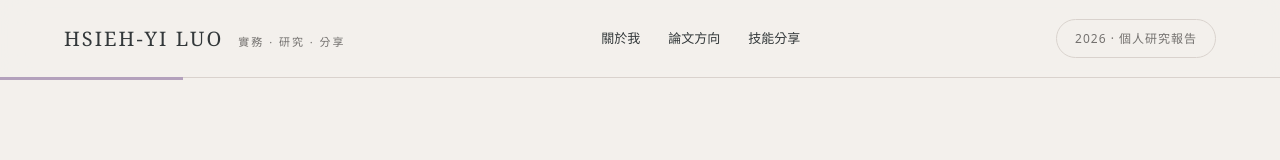
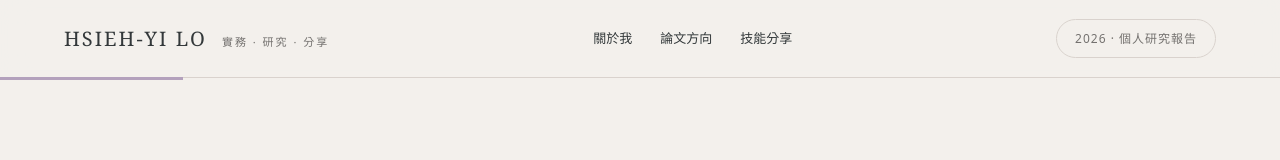
Before and after one commit to EricLo515660001/NYCU_Personal_Report, a plain HTML site: page index.html in a window 1280 px wide. Shown: the top 160 px of the page. Drawn offline with Linux system fonts and the light colour scheme.

Commit message:
Fix spelling of name in index.html

```diff
--- a/index.html
+++ b/index.html
@@ -9,7 +9,7 @@
 </head>
 <body>
 <header>
-<a class="brand" href="#intro">HSIEH-YI LUO<span>實務 · 研究 · 分享</span>
+<a class="brand" href="#intro">HSIEH-YI LO<span>實務 · 研究 · 分享</span>
 </a>
 <nav aria-label="主要導覽">
 <a href="#about">關於我</a>
@@ -227,7 +227,7 @@
 <span class="tag">系統效益評估</span>
 </div>
 <p>謝謝聆聽，歡迎一起交流。</p>
-<div class="label">羅謝逸 / HSIEH-YI LUO</div>
+<div class="label">羅謝逸 / HSIEH-YI LO</div>
 </section>
 </main>
 <footer>
```
